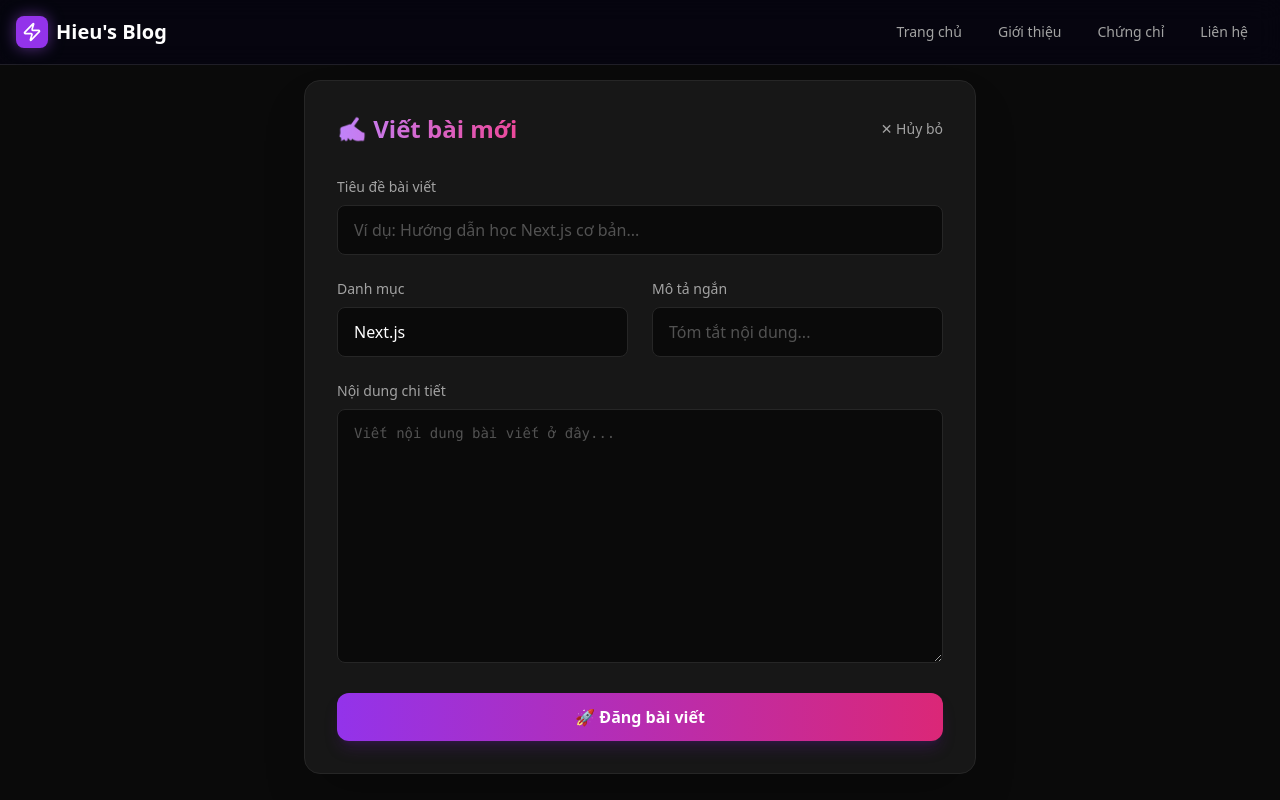
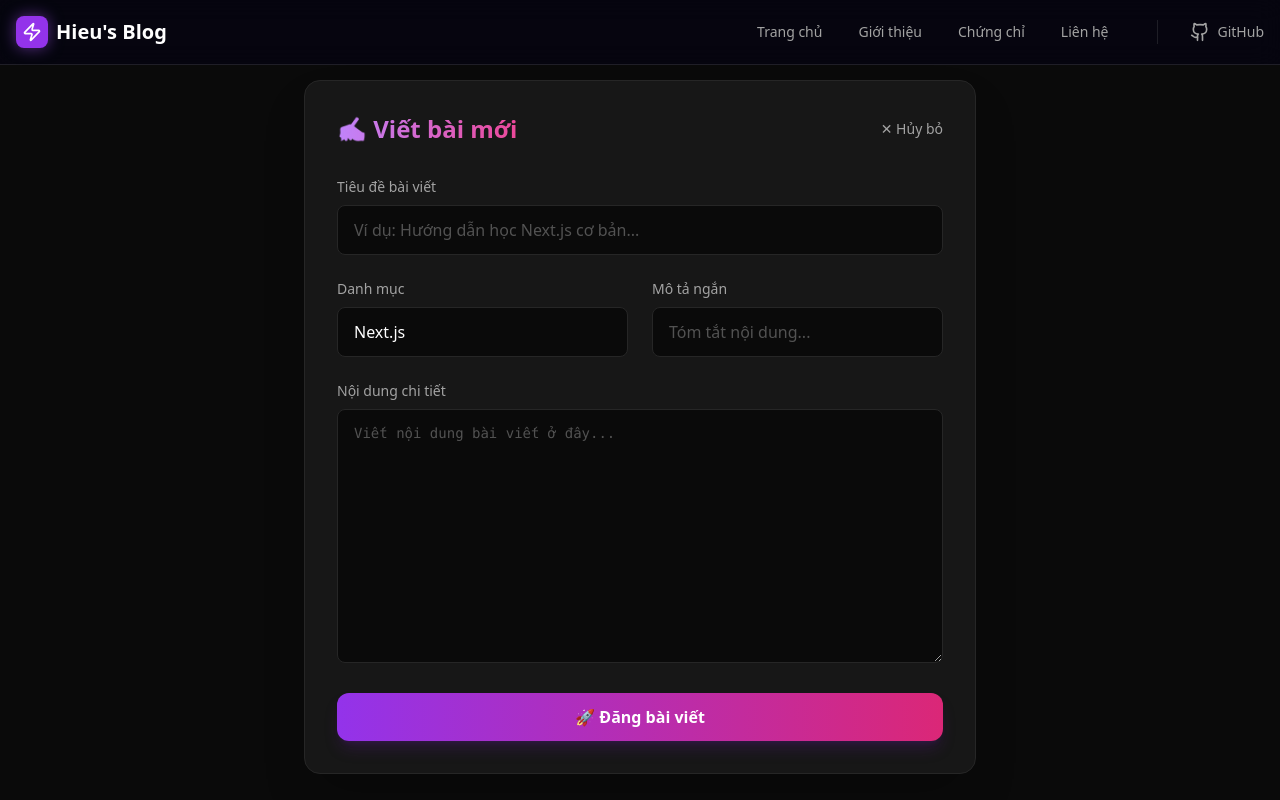
Before and after one commit to quanghieu130104/DA-LTMMT123, a Next.js app: page /admin/create in a window 1280 px wide. Shown: the top 800 px of the page. Built offline with nearby package versions, Linux system fonts and the light colour scheme.

Commit message:
Them danh muc java

```diff
--- a/app/admin/create/page.tsx
+++ b/app/admin/create/page.tsx
@@ -72,6 +72,7 @@ export default function CreatePostPage() {
                   <option value=".NET">.NET</option>
                   <option value="Review">Review</option>
                   <option value="Life">Life</option>
+                  <option value="Life">Java</option>
                 </select>
              </div>
 
--- a/components/Navbar.tsx
+++ b/components/Navbar.tsx
@@ -2,7 +2,7 @@
 
 import Link from "next/link";
 import { usePathname } from "next/navigation";
-import { Zap } from "lucide-react";
+import { Zap, Github } from "lucide-react"; // 1. Import thêm icon Github
 
 export default function Navbar() {
   const pathname = usePathname();
@@ -12,7 +12,7 @@ export default function Navbar() {
     { name: "Trang chủ", href: "/" },
     { name: "Giới thiệu", href: "/about" },
     { name: "Chứng chỉ", href: "/certificates" },
-    { name: "Liên hệ", href: "/contact" }, // 👈 Đã thêm cái này
+    { name: "Liên hệ", href: "/contact" },
   ];
 
   return (
@@ -27,8 +27,9 @@ export default function Navbar() {
           <span>Hieu's Blog</span>
         </Link>
 
-        {/* MENU LINKS */}
-        <div className="hidden md:flex items-center gap-1">
+        {/* MENU LINKS & SOCIAL */}
+        <div className="hidden md:flex items-center gap-6"> {/* Tăng gap để thoáng hơn */}
+          <div className="flex items-center gap-1">
             {navItems.map((item) => {
               const isActive = pathname === item.href;
 
@@ -44,7 +45,6 @@ export default function Navbar() {
                 >
                   {item.name}
 
-                {/* Dấu chấm phát sáng bên dưới link đang chọn */}
                   {isActive && (
                     <span className="absolute bottom-1 left-1/2 -translate-x-1/2 w-1 h-1 bg-purple-500 rounded-full shadow-[0_0_5px_#a855f7]"></span>
                   )}
@@ -53,9 +53,26 @@ export default function Navbar() {
             })}
           </div>
 
-        {/* NÚT MOBILE MENU (NẾU CẦN) - Đơn giản hóa cho desktop trước */}
-        <div className="md:hidden">
-            {/* Bạn có thể thêm nút Hamburger menu ở đây sau */}
+          {/* CHỖ MỚI THÊM: Nút GitHub */}
+          <div className="h-6 w-[1px] bg-white/10 mx-2"></div> {/* Thanh gạch dọc phân cách */}
+
+          <Link
+            href="https://github.com/quanghieu130104" // 2. Link GitHub của bạn
+            target="_blank"
+            rel="noopener noreferrer"
+            className="flex items-center gap-2 text-neutral-400 hover:text-white transition duration-300 group"
+          >
+            <Github size={20} className="group-hover:scale-110 transition-transform" />
+            <span className="text-sm font-medium">GitHub</span>
+          </Link>
+        </div>
+
+        {/* NÚT MOBILE MENU */}
+        <div className="md:hidden flex items-center gap-4">
+            {/* Thêm icon Github cho mobile để người dùng dễ thấy */}
+            <Link href="https://github.com/quanghieu130104" target="_blank">
+                <Github size={20} className="text-neutral-400" />
+            </Link>
         </div>
 
       </div>
```
Lines whose indentation alone changed are shown as unchanged.
